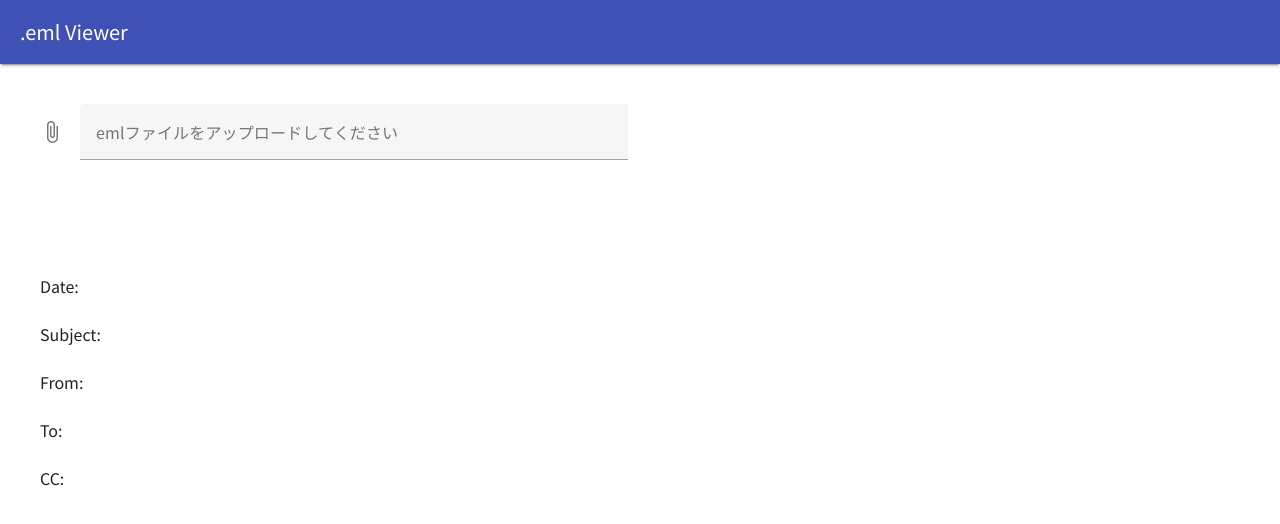
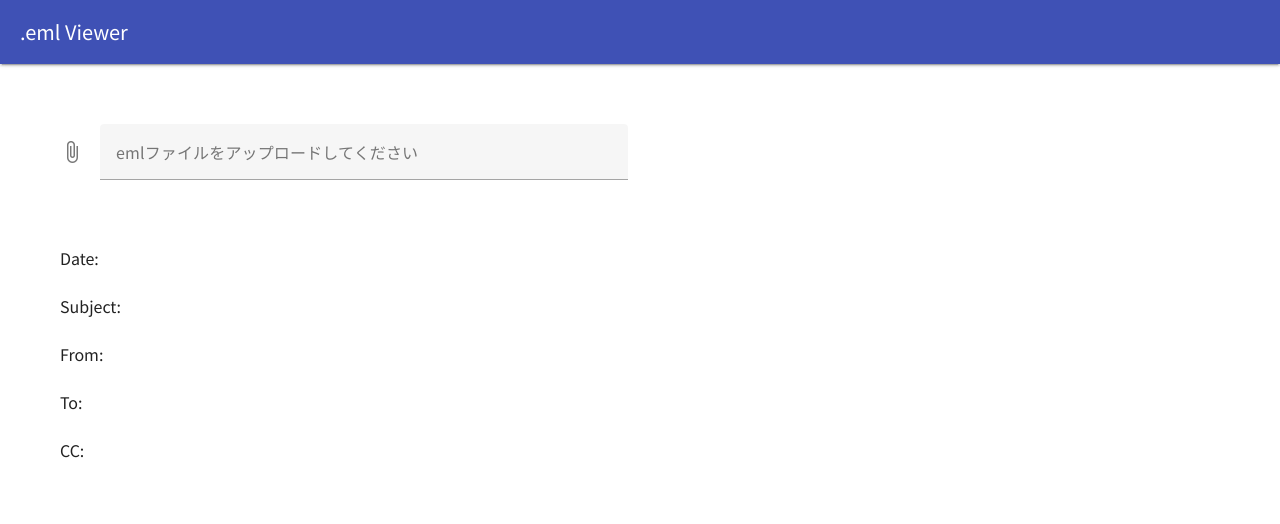
Before and after one commit to drb-okcomputer/eml-viewer, a Vue app: page / in a window 1280 px wide. Shown: the top 524 px of the page. Built offline with nearby package versions, Linux system fonts and the light colour scheme; the HTML template or start-up script is replaced by a standard one.

Commit message:
ファイルアップロードを2つ目のv-sheetに集約

```diff
--- a/src/components/Viewer.vue
+++ b/src/components/Viewer.vue
@@ -33,6 +33,7 @@ const onFileUpload = async () => {
         if(emlTxt) {
             const emlJson = await readEmlData(emlTxt);
             if(emlJson) {
+                console.log(emlJson);
                 const parsedData = parseEmlData(emlJson);
                 emlData.value = parsedData;
             }
@@ -44,8 +45,8 @@ const onFileUpload = async () => {
 </script>
 
 <template>
-    <v-sheet class="pa-10 mb-3">
-        <v-row>
+    <v-sheet class="pa-15">
+        <v-row class="mb-5">
             <v-col cols="6">
                 <v-file-input
                 label="emlファイルをアップロードしてください"
@@ -54,8 +55,6 @@ const onFileUpload = async () => {
                 ></v-file-input>
             </v-col>
         </v-row>
-    </v-sheet>
-    <v-sheet class="pa-10">
         <!--date row-->
         <v-row>
             <v-col cols="auto">Date:</v-col>
```
